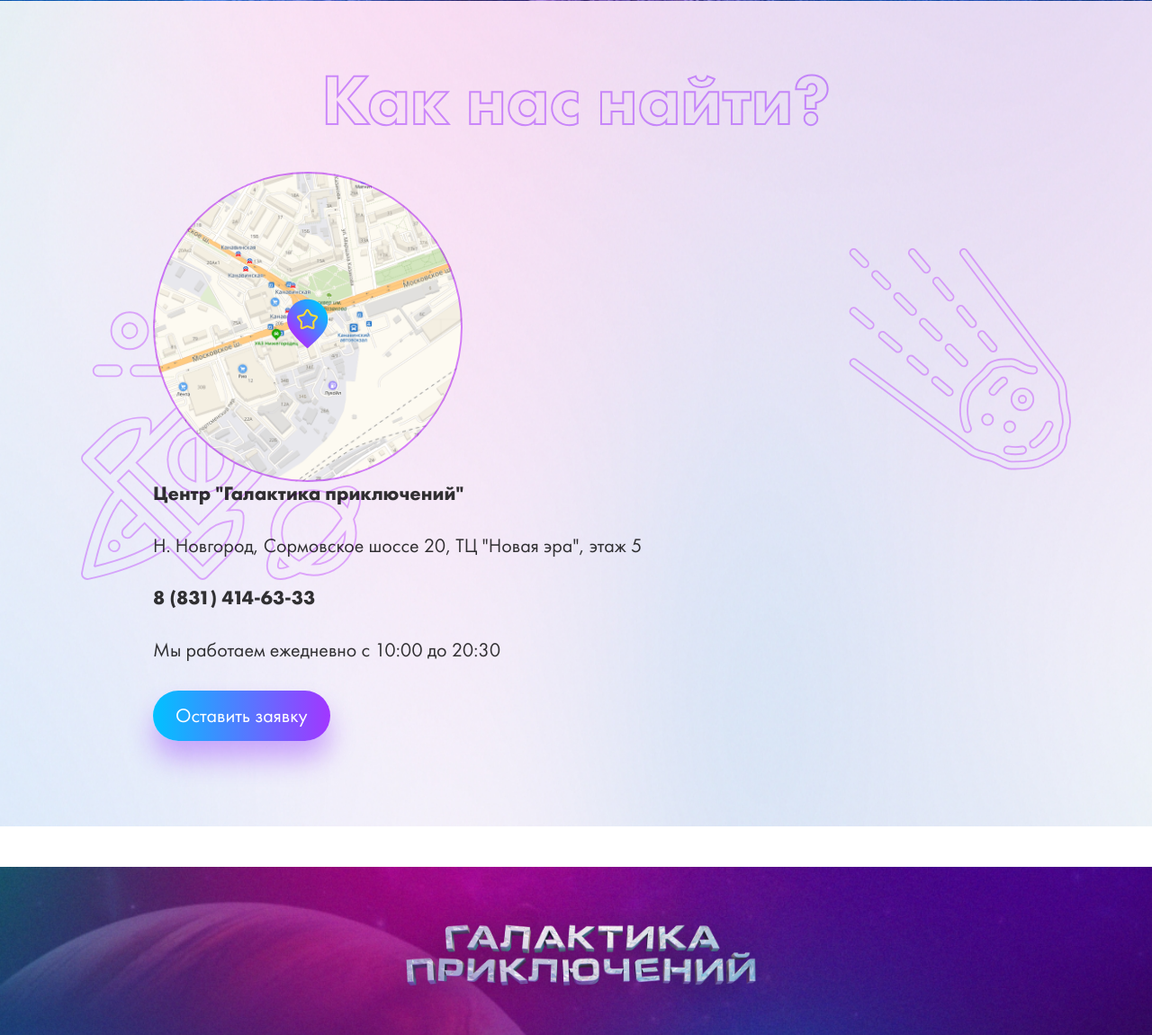
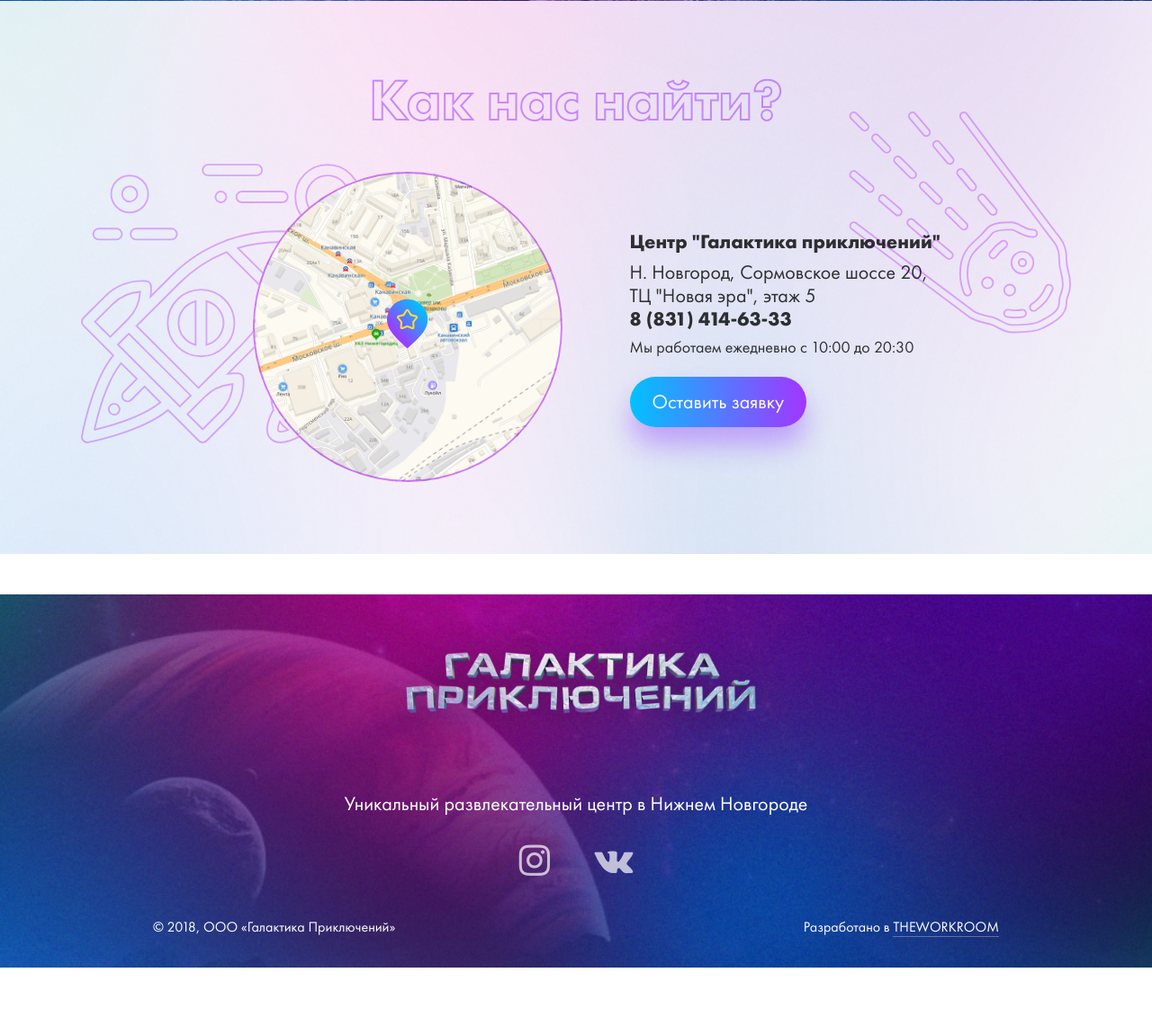
Before and after one commit to suxscribe/galaktika, a PHP site: page / in a window 1280 px wide. Shown: the part 4602-5753 px from the top of the page at 90% size. After the commit the page ends 5678 px from the top, so only its background shows below. Run offline with PHP 8.4, Linux system fonts and the light colour scheme; some libraries are stand-ins or nearby versions.

Commit message:
fix
Fixes style

```diff
--- a/css/my-style.css
+++ b/css/my-style.css
@@ -1,3 +1,9 @@
+.uk-modal h2,
+.uk-modal p,
+.uk-modal-close *,
+.uk-close::after{
+	color: #000 !important;
+}
 .slideshow-promo-slide{
 	/*padding: 0 18px;*/
 }
@@ -32,6 +38,13 @@
 	line-height: 40px;
 	margin-top: 16px;
 	margin-bottom: 40px;
+}
+.like-list-index .like-text{
+	font-size: 20px;
+	line-height: 24px;
+}
+.like-text:hover{
+	color: #fff;
 }
 .like-item{
 	position: relative;
@@ -70,6 +83,7 @@
 	font-size: 40px;
 	line-height: 40px;
 	margin-bottom: 5px;
+	font-weight: bold;
 }
 .section-panel .panel-white{
 	padding-top: 83px;
@@ -231,7 +245,6 @@
 }
 .slide-service .slide-text{
 	margin-bottom: 10px;
-	font-size: 232px;
 }
 .birthday-promo{
 	margin-bottom: 120px;
@@ -246,9 +259,6 @@
 }
 .service-margin-top{
 	margin-top: 30px;
-}
-.birthday-offer-list{
-
 }
 .panel-service{
 	font-size: 16px;
@@ -339,6 +349,41 @@ blockquote small{
 .uk-flex-wrap__adaptive{
 	flex-wrap: wrap;
 }
+.contacts-grid-title{
+	font-size: 65px;
+}
+.contacts-grid{
+	display: flex;
+	flex-wrap: wrap;
+	justify-content: center;
+}
+.contacts-grid-map{
+	flex-basis: 278px;
+	margin-bottom: 35px;
+}
+.contacts-grid-text{
+	flex-basis: 302px;
+}
+.contacts-grid-text p{
+	margin: 0;
+}
+.contacts-grid-text .contacts-grid-text-title{
+	font-size: 19px;
+	line-height: 32px;
+}
+.contacts-grid-text .contacts-grid-text-addres{
+	font-size: 18px;
+	line-height: 24px;
+	margin-bottom: 5px;
+}
+.contacts-grid-text .contacts-grid-text-tel{
+	font-size: 22px;
+	line-height: 32px;
+	margin-bottom: 5px;
+}
+.contacts-grid-text .contacts-grid-text-graph{
+	margin-bottom: 30px;
+}
 
 
 
@@ -355,7 +400,7 @@ blockquote small{
 		font-size: 80px;
 		line-height: 70px;
 	}
-	.slide-text {
+	.slide-text{
 		font-size: 44px;
 		line-height: 43px;
 		font-weight: 800;
@@ -435,7 +480,7 @@ blockquote small{
 		line-height: 20px;
 		padding: 30px 65px;
 	}
-	.franchize-title {
+	.franchize-title{
 		font-size: 38px;
 		line-height: 40px;
 		font-weight: 400;
@@ -527,6 +572,35 @@ blockquote small{
 	}
 	.panel-service__group{
 		width: 608px;
+	}
+	.contacts-grid-map{
+		flex-basis: 344px;
+		margin-left: auto;
+		margin-right: auto;
+		margin-bottom: 0;
+		order: 1;
+	}
+	.contacts-grid-text{
+		flex-basis: 100%;
+		width: 360px;
+		text-align: center;
+		margin-bottom: 55px;
+	}
+	.contacts-grid-text .contacts-grid-text-title{
+		font-size: 22px;
+	}
+	.contacts-grid-text .contacts-grid-text-addres{
+		font-size: 22px;
+		line-height: 26px;
+		padding: 0 30%;
+		margin-bottom: 20px;
+	}
+	.contacts-grid-text .contacts-grid-text-tel{
+		line-height: 26px;
+	}
+	.contacts-grid-text .contacts-grid-text-graph{
+		font-size: 18px;
+		margin-bottom: 20px;
 	}
 }/* 768px */
 
@@ -650,4 +724,30 @@ blockquote small{
 	.uk-flex-wrap__adaptive{
 		flex-wrap: nowrap;
 	}
+	.contacts-grid-map{
+		margin-left: 60px;
+		margin-right: 75px;
+		order: 0;
+	}
+	.contacts-grid-text{
+		flex-basis: 360px;
+		align-self: center;
+		width: 360px;
+		text-align: left;
+		margin-bottom: 0;
+	}
+	.contacts-grid-text .contacts-grid-text-title{
+		margin-bottom: 5px;
+	}
+	.contacts-grid-text .contacts-grid-text-addres{
+		padding: 0;
+		margin-bottom: 0;
+	}
+	.contacts-grid-text .contacts-grid-text-tel{
+		line-height: 26px;
+	}
+	.contacts-grid-text .contacts-grid-text-graph{
+		font-size: 18px;
+		margin-bottom: 20px;
+	}
 }/* 1160px */
```
